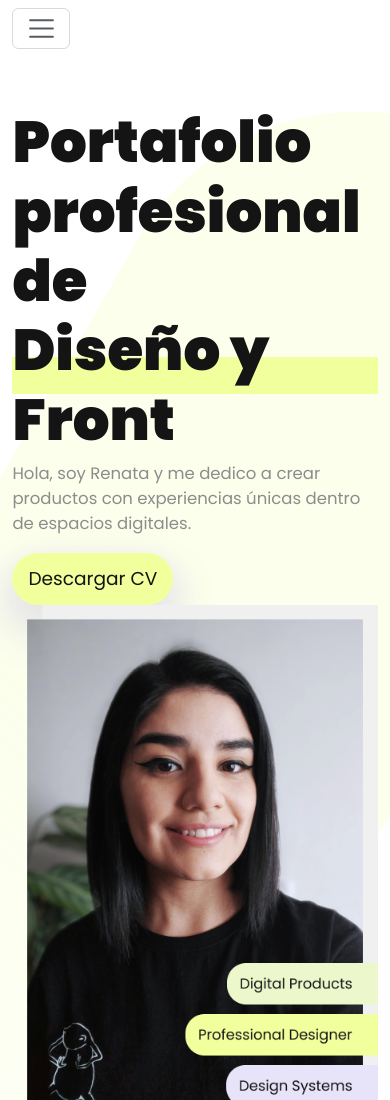
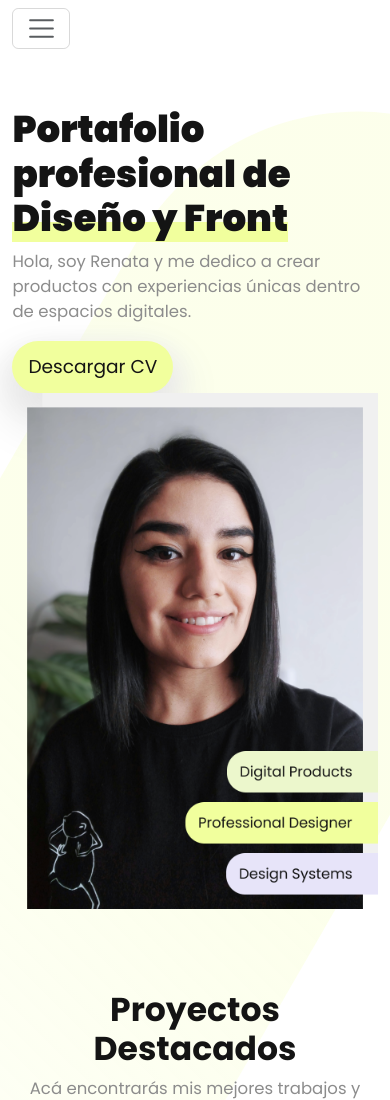
Before and after one commit to PradoRenata/PFPrado, a plain HTML site: page index.html in a window 390 px wide. Shown: the top 1100 px of the page. Drawn offline with nearby package versions, Linux system fonts and the light colour scheme.

Commit message:
Arreglo de h1 en responsive

```diff
--- a/index.html
+++ b/index.html
@@ -44,11 +44,11 @@
         <div class="container-fluid hero my-5">
           <div class="row justify-content-around align-items-center">
             <div class="col-lg-6 col-sm-12 align-self-center">
-              <h1>Portafolio profesional de<br><span class="line-bottom">Diseño y Front</span></h1>
+              <h1>Portafolio profesional de <span class="line-bottom">Diseño y Front</span></h1>
               <p>Hola, soy Renata y me dedico a crear productos con experiencias únicas dentro de espacios digitales. </p>
               <button type="button">Descargar CV</button>
             </div>
-            <img class="col-lg-4 col-sm-12" width="100%" src="img/profile-picture.png" alt="profile-picture">
+            <img class="col-lg-4 col-sm-12" width="80%" src="img/profile-picture.png" alt="profile-picture">
         </div>
         <div class="container-fluid projects my-5">
           <div class="text-center my-5">
--- a/scss/style.scss
+++ b/scss/style.scss
@@ -135,3 +135,30 @@ body{
         }
     }
 }
+
+@media (max-width:1024px){
+    .hero{
+        h1{
+            font-size: 2.75rem;
+
+            .line-bottom{
+                border-bottom: 1.25rem solid $color-pepe-yellow;
+                height: 3.5rem;
+            }
+        }
+    }
+}
+
+
+@media (max-width:768px){
+    .hero{
+        h1{
+            font-size: 2.25rem;
+
+            .line-bottom{
+                border-bottom: 1.25rem solid $color-pepe-yellow;
+                height: 2.75rem;
+            }
+        }
+    }
+}
```
Also changed, not shown: css/style.css.
